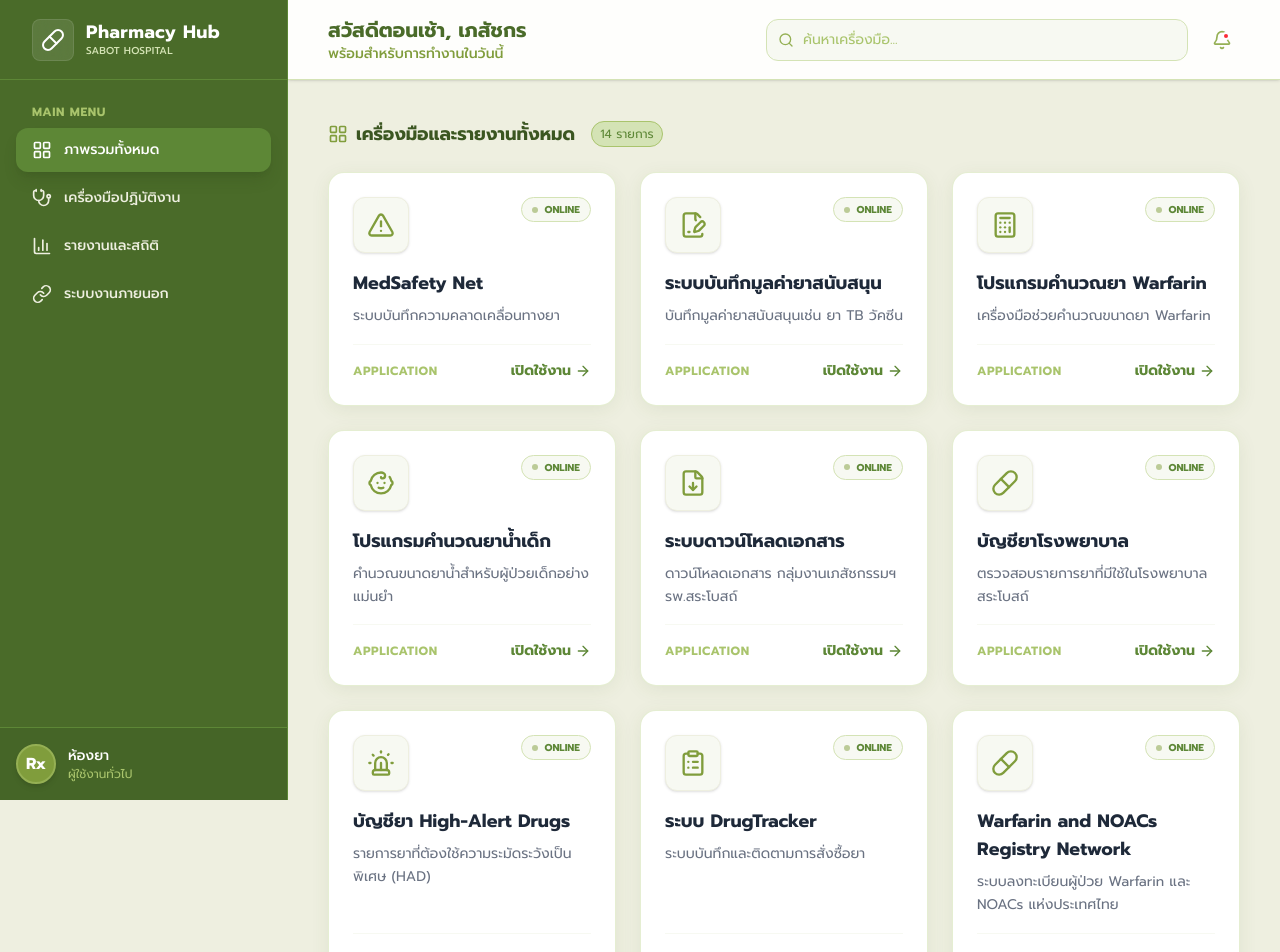
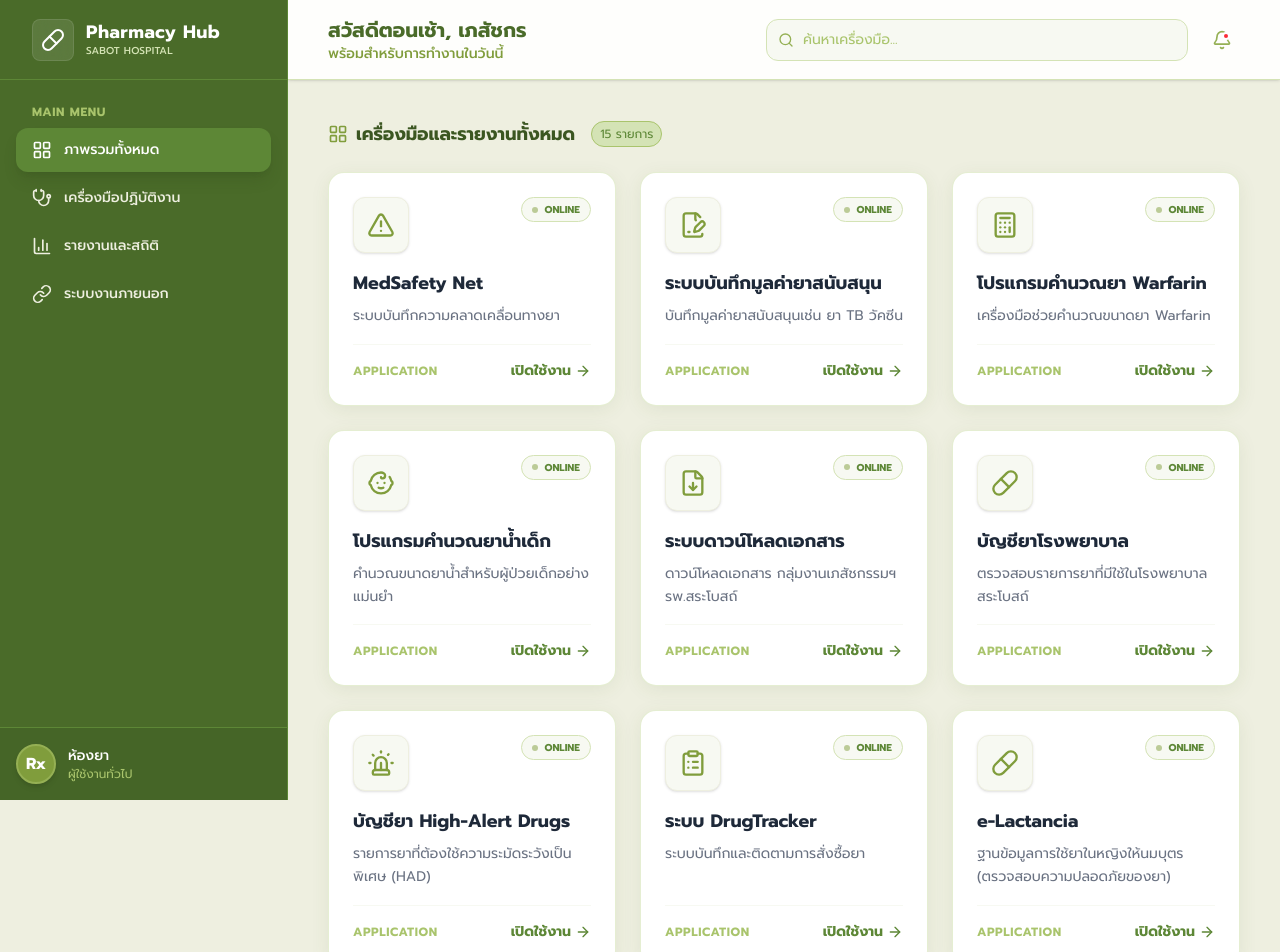
Before and after one commit to pharmacist-sabot/pharmacy-hub-sabot, a Vue app: page / in a window 1280 px wide. Shown: the top 952 px of the page. Built offline with nearby package versions, Linux system fonts and the light colour scheme.

Commit message:
feat: add e-Lactancia database for breastfeeding drug safety (#3)

```diff
--- a/src/data/resources.ts
+++ b/src/data/resources.ts
@@ -75,6 +75,15 @@ export const pharmacyResources: ResourceItem[] = [
     type: 'tool',
   },
   {
+    id: 'e-lactancia',
+    title: 'e-Lactancia',
+    description: 'ฐานข้อมูลการใช้ยาในหญิงให้นมบุตร (ตรวจสอบความปลอดภัยของยา)',
+    iconName: 'Link',
+    url: 'https://www.e-lactancia.org/',
+    isActive: true,
+    type: 'tool',
+  },
+  {
     id: 'thai-acc-warfarin',
     title: 'Warfarin and NOACs Registry Network',
     description: 'ระบบลงทะเบียนผู้ป่วย Warfarin และ NOACs แห่งประเทศไทย',
```
